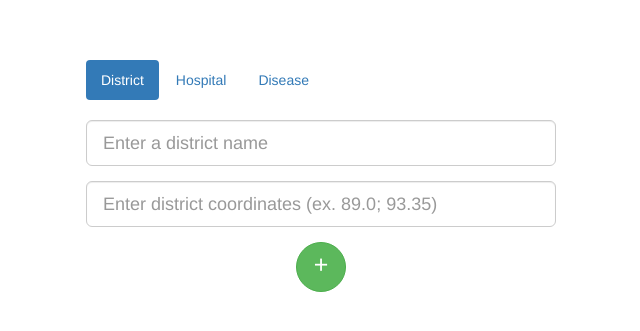
After one commit to rkhozinov/dicease-area, a Flask app: page /district in a window 1280 px wide. The commit adds this page. Shown: the top 331 px of the page, without its empty margins (319-959 px from the left). Run offline with Flask 2, Linux system fonts and the light colour scheme; data that the repository does not hold is empty; some libraries are stand-ins or nearby versions.

Commit message:
version 0.1
 - base logic
 - base design

```diff
--- a/web/app.py
+++ b/web/app.py
@@ -1,99 +1,151 @@
 # app.py
+from sys import path
+from os.path import dirname as dir
+
+path.append(dir(path[0]))
 
 import logging
 
+from config import Config
+from flask import Flask
+from flask import request, render_template, redirect, url_for, flash
+from flask_sqlalchemy import SQLAlchemy
 import requests
-from app_config import BaseConfig
-from flask import Flask
-from flask import request, render_template, redirect, url_for
-from flask_sqlalchemy import SQLAlchemy
-
-from functools import wraps
 
 app = Flask(__name__)
-app.config.from_object(BaseConfig)
+
+app.config.from_object(Config)
+
 db = SQLAlchemy(app)
+db.init_app(app)
+
+from models import *
+
+with app.test_request_context():
+    db.create_all()
+
 console = logging.StreamHandler()
 log = logging.getLogger("app")
 log.addHandler(console)
 log.setLevel(logging.DEBUG)
 
-from models import *
+navigation = ['district', 'hospital', 'disease']
 
-def templated(template=None):
-    def decorator(f):
-        @wraps(f)
-        def decorated_function(*args, **kwargs):
-            template_name = template
-            if template_name is None:
-                template_name = request.endpoint \
-                                    .replace('.', '/') + '.html'
-            ctx = f(*args, **kwargs)
-            if ctx is None:
-                ctx = {}
-            elif not isinstance(ctx, dict):
-                return ctx
-            return render_template(template_name, **ctx)
-
-        return decorated_function
-
-    return decorator
 
 @app.route('/', methods=['GET', 'POST'])
 def index():
-    return render_template('index.html', feeders=_get_all_feeders())
+    return render_template('index.html', navigation=navigation)
 
 
-@app.route('/feeder', methods=['GET', 'POST'])
-@app.route('/feeder/add', methods=['GET', 'POST'])
-def feeder():
+@app.route('/district', methods=['GET', 'POST'])
+def district():
     if request.method == 'POST':
         log.debug(request.form)
-        feeder_type = request.form.get('type')
-        address = request.form.get('address')
         name = request.form.get('name')
-        port = request.form.get('port')
-        db.session.add(Feeder(type=feeder_type, name=name, address=address, port=port))
-        db.session.commit()
-    return render_template('feeder.html', feeders=_get_all_feeders())
+        coordinates = request.form.get('coordinates')
+
+        district = District.query.filter_by(name=name).first()
+        if name and not district:
+            db.session.add(District(name=name, coordinates=coordinates))
+            db.session.commit()
+        return redirect(url_for('district'))
+
+    return render_template('district.html', districts=_get_all_districts(),
+                           navigation=navigation)
 
 
-@app.route('/feeder/delete_last', methods=['POST'])
-def feeder_delete_last():
+@app.route('/district/delete', methods=['POST'])
+def district_delete():
+    if request.method == 'POST':
+        district_id = int(request.form.get('district_id'))
+        log.debug(request.form)
+        district = District.query.filter_by(id=district_id).first()
+
+        log.debug(district)
+
+        if district and not district.hospitals.count():
+            db.session.delete(district)
+            db.session.commit()
+
+    return redirect(url_for('district'))
+
+
+@app.route('/disease', methods=['GET', 'POST'])
+def disease():
     if request.method == 'POST':
         log.debug(request.form)
-        db.session.delete(Feeder.query.order_by(Feeder.id.desc()).first())
-        db.session.commit()
-
-    return redirect(url_for('index'))
+        name = request.form.get('name')
+        if name:
+            db.session.add(Disease(name=name))
+            db.session.commit()
+    return render_template('disease.html', diseases=_get_all_diseases(),
+                           navigation=navigation)
 
 
-@app.route('/feeder/move', methods=['POST'])
-def feeder_move():
+@app.route('/disease/delete', methods=['POST'])
+def disease_delete():
     if request.method == 'POST':
-        feeder_name = request.form.get('feeder_name')
+        disease_id = int(request.form.get('disease_id'))
+        log.debug(request.form)
+        disease = Disease.query.filter_by(id=disease_id).first()
 
-        direction = request.form.get('direction')
+        if disease:
+            db.session.delete(disease)
+            db.session.commit()
+
+    return redirect(url_for('disease'))
+
+
+@app.route('/hospital', methods=['GET', 'POST'])
+def hospital():
+    if request.method == 'POST':
         log.debug(request.form)
+        name = request.form.get('name')
+        address = request.form.get('address')
+        phone = request.form.get('phone')
+        coordinates = request.form.get('coordinates')
+        district_id = request.form.get('district_id')
 
-        feeder = Feeder.query.filter_by(name=feeder_name).first()
-        log.debug(feeder)
-        if not feeder:
-            redirect(url_for('index'))
-        r = requests.get("http://{address}:{port}/?{direction}".format(address=feeder.address,
-                                                                       port=feeder.port,
-                                                                       direction=direction))
-        response_data= r.text
-        response_status = r.status_code
-        content_type = r.headers['content-type']
+        district = District.query.filter_by(id=district_id).first() if district_id else None
 
-        log.debug(response_data)
-        log.debug(response_status)
+        if name and district:
+            db.session.add(Hospital(name=name, address=address, phone=phone,
+                                    coordinates=coordinates, district=district))
+            db.session.commit()
 
-        return redirect(url_for('index'))
+    return render_template('hospital.html', hospitals=_get_all_hospitals(),
+                           districts=_get_all_districts(),
+                           navigation=navigation)
 
-def _get_all_feeders():
-    return Feeder.query.order_by(Feeder.address).all()
+
+@app.route('/hospital/delete', methods=['POST'])
+def hospital_delete():
+    if request.method == 'POST':
+        hospital_id = int(request.form.get('hospital_id'))
+        log.debug(request.form)
+        hospital = Hospital.query.filter_by(id=hospital_id).first()
+        if hospital:
+            db.session.delete(hospital)
+            db.session.commit()
+
+    return redirect(url_for('hospital'))
+
+
+def _get_all_districts():
+    return District.query.order_by(District.name).all()
+
+
+def _get_all_diseases():
+    return Disease.query.order_by(Disease.name).all()
+
+
+def _get_all_hospitals():
+    return Hospital.query.order_by(Hospital.name).all()
+
+
+def _get_coordinates(place):
+    pass
+
 
 if __name__ == '__main__':
     app.run()
--- a/web/static/css/main.css
+++ b/web/static/css/main.css
@@ -3,3 +3,33 @@
 .container {
   max-width: 500px;
 }
+
+body{margin:40px;}
+
+
+.btn-circle {
+  width: 30px;
+  height: 30px;
+  text-align: center;
+  padding: 0px 0px 0px 0px;
+  font-size: 15px;
+  line-height: 1.428571429;
+  border-radius: 15px;
+}
+.btn-circle.btn-lg {
+  width: 50px;
+  height: 50px;
+  text-align: center;
+  padding: 0px 0px 4px 0px;
+  font-size: 25px;
+  line-height: 1.33;
+  border-radius: 25px;
+}
+.btn-circle.btn-xl {
+  width: 70px;
+  height: 70px;
+  padding: 10px 16px;
+  font-size: 24px;
+  line-height: 1.33;
+  border-radius: 35px;
+}
--- a/web/templates/_base.html
+++ b/web/templates/_base.html
@@ -2,7 +2,7 @@
 <html>
   <head>
     <meta charset="utf-8">
-    <title>Feeder control</title>
+    <title>Disease area</title>
     <!-- meta -->
     <meta name="description" content="">
     <meta name="author" content="">
@@ -19,7 +19,7 @@
       {% block content %}{% endblock %}
     </div>
     <!-- scripts -->
-    <script src="//code.jquery.com/jquery-1.11.2.min.js" type="text/javascript"></script>
+    <script src="static/js/jquery.min.js" type="text/javascript"></script>
     <script src="static/js/bootstrap.min.js" type="text/javascript"></script>
     <script src="static/js/main.js" type="text/javascript"></script>
     {% block js %}{% endblock %}
--- /dev/null
+++ b/web/templates/_navigation.html
@@ -0,0 +1,8 @@
+{% set active_page = request.path %}
+<ul class="nav nav-pills">
+{% for nav in navigation %}
+    <li role="presentation" {%- if active_page==url_for(nav) %} class="active" {% endif %}>
+        <a href="{{url_for(nav)}}">{{nav|capitalize}}</a>
+    </li>
+{% endfor %}
+</ul>
--- /dev/null
+++ b/web/templates/district.html
@@ -0,0 +1,36 @@
+{% extends "_base.html" %}
+
+{% block content %}
+
+{% include "_navigation.html" %}
+<!--<div class="text-center">-->
+<!--<h1>Add a district</h1>-->
+<!--</div>-->
+
+<br>
+
+<div class="text-center">
+    <form class="form" action="/district" method="POST">
+        <div class="form-group">
+            <input name="name" class="form-control input-lg" type="text" placeholder="Enter a district name" required>
+        </div>
+        <div class="form-group">
+            <input name="coordinates" class="form-control input-lg" type="text"
+                   placeholder="Enter district coordinates (ex. 89.0; 93.35)">
+        </div>
+        <input type="submit" class="btn btn-success btn-lg btn-circle" value="+">
+    </form>
+</div>
+<br>
+
+{% for district in districts %}
+<form action="/district/delete" method="POST">
+    <div class="form-group">
+        <div class="well well-sm">
+            <input type="submit" class="btn btn-danger btn-circle" value="-"> <strong>{{district.name}}</strong>
+            <input type="hidden" name="district_id" value="{{district.id}}">
+        </div>
+    </div>
+</form>
+{% endfor %}
+{% endblock %}
```
Also changed, not shown: web/config.py (added, +13 -0 lines), web/models.py (+102 -21 lines), web/templates/disease.html (added, +33 -0 lines), web/templates/hospital.html (added, +54 -0 lines), web/templates/index.html (+2 -24 lines).
